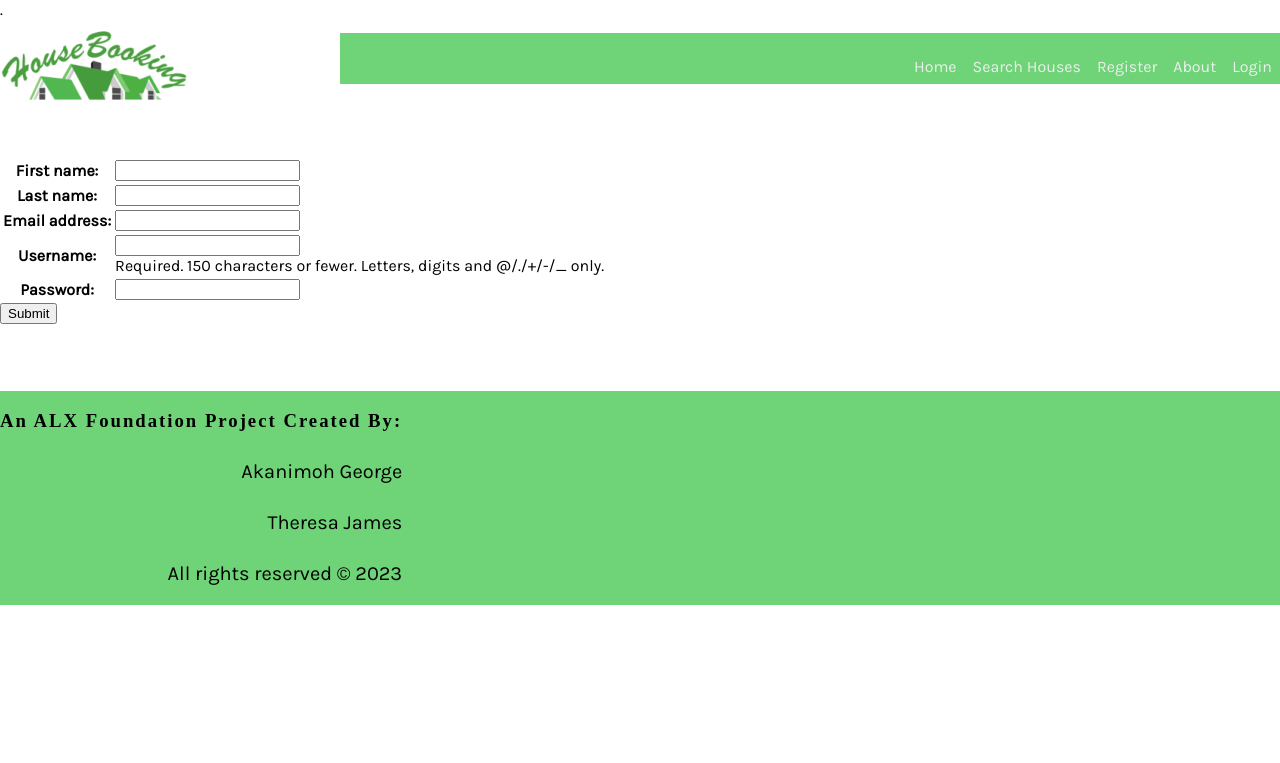
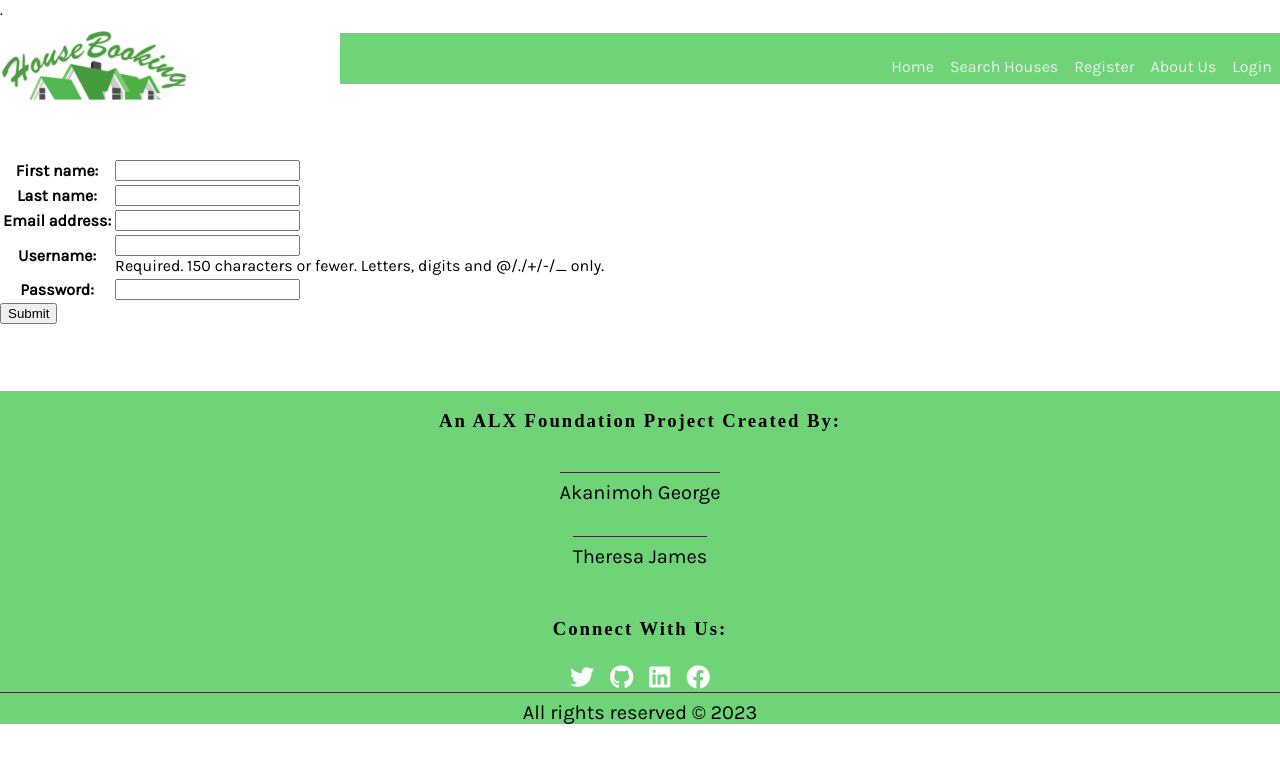
Before and after one commit to TessyJames28/HouseBooking, a Django app: page /register/ in a window 1280 px wide. Shown: the top 763 px of the page. Run offline with Django 4.2, Linux system fonts and the light colour scheme; some web fonts are replaced.

Commit message:
Improved the footer and the about page

```diff
--- a/housebooking/static/css/style.css
+++ b/housebooking/static/css/style.css
@@ -24,11 +24,77 @@
     margin-bottom: 3rem; /* Adjust the value as needed */
     /* overflow-y: auto;
     height: 100%; */
-  }
+}
+
+.container h2 {
+    align-items: center;
+    text-align: center;
+}
 
 .form-container {
     max-height: 400px; /* Adjust the value as needed */
     overflow-y: auto;
+}
+
+.team {
+    display: flex;
+    justify-content: center;
+}
+
+.team-members {
+    display: flex;
+    justify-content: center;
+    align-items: center;
+    flex-wrap: wrap;
+    gap: 2rem;
+}
+
+.member {
+    display: flex;
+    flex-direction: column;
+    align-items: center;
+    border: 2px solid #6fd377;
+    padding: 1rem;
+}
+
+.member img {
+    width: 100px;
+    height: 100px;
+    object-fit: cover;
+    border-radius: 50%;
+    margin-bottom: 1rem;
+}
+
+.member h3 {
+    font-size: 1.2rem;
+    color: #6fd377;
+    text-align: center;
+}
+
+.member h5 {
+    font-size: 1rem;
+    color: #6fd377;
+    text-align: center;
+}
+
+.member p {
+    font-size: 0.8rem;
+    text-align: center;
+}
+
+.social-media {
+    display: flex;
+    justify-content: center;
+    margin-top: 0.5rem;
+}
+
+.social-media a {
+    margin: 0 0.5rem;
+}
+
+.social-media i {
+    font-size: 1.5rem;
+    color: #6fd377;
 }
 
 h1, h2, h3, h4, h5, h6 {
@@ -235,8 +301,9 @@
     background-color: #6fd377;
     padding: 0;
     display: flex;
+    flex-direction: column;
     justify-content: space-between;
-    align-items: center;
+    align-items: left;
     position: bottom;
     bottom: 0;
     left: 0;
@@ -245,13 +312,53 @@
 
 
 footer p {
-    border-top: #333333;
+    border-top: #333333 solid;
     border-width: 0.1rem;
     border-bottom: none;
     border-left: none;
     border-right: none;
     text-align: right;
-    padding-top: 0.5rem;;
+    padding-top: 0.5rem;
+    margin-bottom: 0.5rem;
+}
+
+footer .team-members {
+    display: flex;
+    flex-direction: column;
+    align-items: left;
+    margin-bottom: 1rem; /* Add some spacing between the header and paragraphs */
+}
+
+footer .team-members h3 {
+    margin-bottom: 0.5rem; /* Add spacing between the header and paragraphs */
+}
+
+footer .team-members p {
+    margin: 0; /* Reset margin to remove default spacing */
+}
+
+footer .rights-reserved p {
+    margin: 0; /* Reset margin to remove default spacing */
+    text-align: center;
+}
+
+footer .fsocial-media {
+    display: flex;
+    justify-content: center;
+}
+
+footer .fsocial-media h3 {
+    text-align: center;
+}
+
+footer .fsocial-media a {
+    color: #ffffff;
+    margin: 0 0.5rem;
+    font-size: 1.5rem;
+}
+
+footer .fsocial-media a:hover {
+    color: #e8e8e8;
 }
 
 @media (max-width: 800px) {
--- a/housebooking/templates/base_generic.html
+++ b/housebooking/templates/base_generic.html
@@ -30,6 +30,9 @@
       href="https://fonts.googleapis.com/css2?family=Karla&family=Markazi+Text:wght@500&display=swap"
       rel="stylesheet"
     />
+
+    <link rel="stylesheet" href="https://cdnjs.cloudflare.com/ajax/libs/font-awesome/5.15.3/css/all.min.css" crossorigin="anonymous">
+
   </head>
 
   <body>
--- a/housebooking/templates/partials/_footer.html
+++ b/housebooking/templates/partials/_footer.html
@@ -5,6 +5,13 @@
       <h3>An ALX Foundation Project Created By:</h3>
       <p>Akanimoh George</p>
       <p>Theresa James</p>
+      <h3>Connect With Us:</h3>
+    </div>
+    <div class="fsocial-media">
+      <a href="https://www.twitter.com" target="_blank"><i class="fab fa-twitter"></i></a>
+      <a href="https://www.github.com" target="_blank"><i class="fab fa-github"></i></a>
+      <a href="https://www.linkedin.com" target="_blank"><i class="fab fa-linkedin"></i></a>
+      <a href="https://www.facebook.com" target="_blank"><i class="fab fa-facebook"></i></a>
     </div>
     <div class="rights-reserved">
       <p>All rights reserved &copy; 2023</p>
--- a/housebooking/templates/partials/_header.html
+++ b/housebooking/templates/partials/_header.html
@@ -17,7 +17,7 @@
                     <li><a href="#">Tenants</a></li>
                 </ul>
             </li>
-            <li><a href="{% url 'about' %}">About</a></li>
+            <li><a href="{% url 'about' %}">About Us</a></li>
             {% if is_authenticated %}
                 <li><a href="#">Logout</a></li>
                 {% if user|is_agent %}
```
Also changed, not shown: housebooking/templates/about.html (+10 -4 lines). Lines whose indentation alone changed are shown as unchanged.
